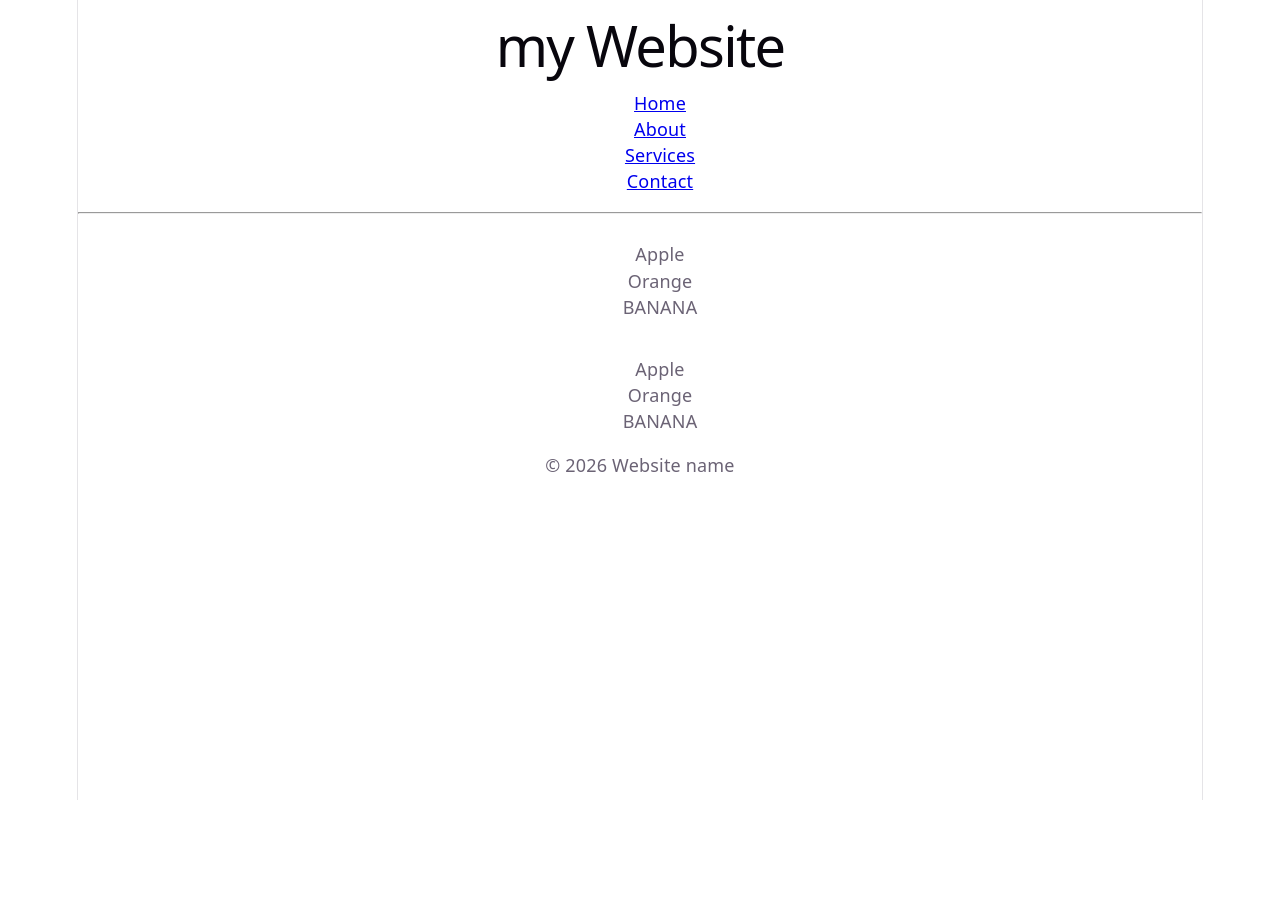
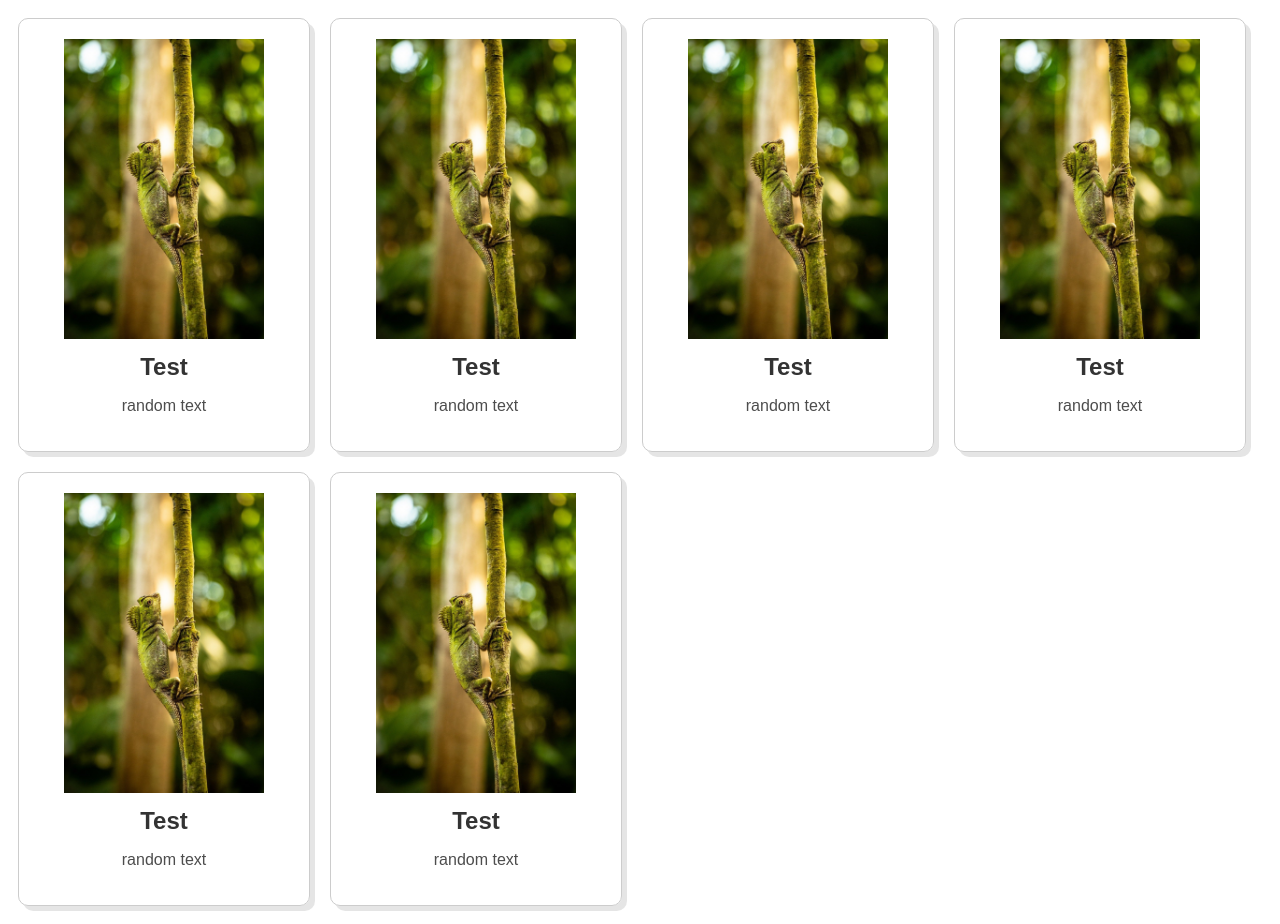
Before and after one commit to AnnaKompan/my-react-app, a React (Vite) app: page / in a window 1280 px wide. Before the commit the page ends 800 px from the top, so only its background shows below. Built offline with nearby package versions, Linux system fonts and the light colour scheme.

Commit message:
react styled card component

```diff
--- a/src/App.jsx
+++ b/src/App.jsx
@@ -1,13 +1,13 @@
-import Header from "./Header";
-import Footer from "./Footer";
-import Food from "./Food";
+import Card from "./Card";
 function App() {
   return (
     <>
-      <Header />
-      <Food></Food>
-      <Food></Food>
-      <Footer></Footer>
+      <Card />
+      <Card />
+      <Card />
+      <Card />
+      <Card />
+      <Card />
     </>
   );
 }
--- /dev/null
+++ b/src/Card.jsx
@@ -0,0 +1,12 @@
+import randomPic from "./assets/henning_w-nature-10130305_1280.jpg";
+function Card() {
+  return (
+    <div className="card">
+      <img className="card__img" src={randomPic} alt="random picture" />
+      <h2 className="card__title">Test</h2>
+      <p className="card__txt">random text</p>
+    </div>
+  );
+}
+
+export default Card;
--- a/src/Food.jsx
+++ /dev/null
@@ -1,13 +0,0 @@
-function Food() {
-  const food1 = "Orange";
-  const food2 = "Banana";
-
-  return (
-    <ul>
-      <li>Apple</li>
-      <li>{food1}</li>
-      <li>{food2.toUpperCase()}</li>
-    </ul>
-  );
-}
-export default Food;
--- a/src/Footer.jsx
+++ /dev/null
@@ -1,8 +0,0 @@
-function Footer() {
-  return (
-    <footer>
-      <p>&copy; {new Date().getFullYear()} Website name</p>
-    </footer>
-  );
-}
-export default Footer;
--- a/src/Header.jsx
+++ /dev/null
@@ -1,26 +0,0 @@
-function Header() {
-  return (
-    <header>
-      <h1>my Website</h1>
-      <nav>
-        <ul>
-          <li>
-            <a href="#">Home</a>
-          </li>
-          <li>
-            <a href="#">About</a>
-          </li>
-          <li>
-            <a href="#">Services</a>
-          </li>
-          <li>
-            <a href="#">Contact</a>
-          </li>
-        </ul>
-      </nav>
-      <hr />
-    </header>
-  );
-}
-
-export default Header;
--- a/src/index.css
+++ b/src/index.css
@@ -1,115 +1,27 @@
-:root {
-  --text: #6b6375;
-  --text-h: #08060d;
-  --bg: #fff;
-  --border: #e5e4e7;
-  --code-bg: #f4f3ec;
-  --accent: #aa3bff;
-  --accent-bg: rgba(170, 59, 255, 0.1);
-  --accent-border: rgba(170, 59, 255, 0.5);
-  --social-bg: rgba(244, 243, 236, 0.5);
-  --shadow: rgba(0, 0, 0, 0.1) 0 10px 15px -3px,
-    rgba(0, 0, 0, 0.05) 0 4px 6px -2px;
-
-  --sans: system-ui, "Segoe UI", Roboto, sans-serif;
-  --heading: system-ui, "Segoe UI", Roboto, sans-serif;
-  --mono: ui-monospace, Consolas, monospace;
-
-  font: 18px/145% var(--sans);
-  letter-spacing: 0.18px;
-  color-scheme: light dark;
-  color: var(--text);
-  background: var(--bg);
-  font-synthesis: none;
-  text-rendering: optimizeLegibility;
-  -webkit-font-smoothing: antialiased;
-  -moz-osx-font-smoothing: grayscale;
-
-  @media (max-width: 1024px) {
-    font-size: 16px;
-  }
-}
-ul,
-ol {
-  list-style: none;
+.card__img {
+  max-width: 80%;
+  height: auto;
+  margin-bottom: 10px;
 }
 
-@media (prefers-color-scheme: dark) {
-  :root {
-    --text: #9ca3af;
-    --text-h: #f3f4f6;
-    --bg: #16171d;
-    --border: #2e303a;
-    --code-bg: #1f2028;
-    --accent: #c084fc;
-    --accent-bg: rgba(192, 132, 252, 0.15);
-    --accent-border: rgba(192, 132, 252, 0.5);
-    --social-bg: rgba(47, 48, 58, 0.5);
-    --shadow: rgba(0, 0, 0, 0.4) 0 10px 15px -3px,
-      rgba(0, 0, 0, 0.25) 0 4px 6px -2px;
-  }
-
-  #social .button-icon {
-    filter: invert(1) brightness(2);
-  }
+.card {
+  border: 1px solid hsl(0, 0%, 80%);
+  border-radius: 10px;
+  box-shadow: 5px 5px hsla(0, 0%, 0%, 0.1);
+  padding: 20px;
+  margin: 10px;
+  text-align: center;
+  max-width: 250px;
+  display: inline-block;
 }
 
-body {
+.card__title {
+  font-family: Arial, sans-serif;
   margin: 0;
+  color: hsl(0, 0%, 20%);
 }
 
-#root {
-  width: 1126px;
-  max-width: 100%;
-  margin: 0 auto;
-  text-align: center;
-  border-inline: 1px solid var(--border);
-  min-height: 100svh;
-  display: flex;
-  flex-direction: column;
-  box-sizing: border-box;
+.card__txt {
+  font-family: Arial, sans-serif;
+  color: hsl(0, 0%, 30%);
 }
-
-h1,
-h2 {
-  font-family: var(--heading);
-  font-weight: 500;
-  color: var(--text-h);
-}
-
-h1 {
-  font-size: 56px;
-  letter-spacing: -1.68px;
-  margin: 32px 0;
-  @media (max-width: 1024px) {
-    font-size: 36px;
-    margin: 20px 0;
-  }
-}
-h2 {
-  font-size: 24px;
-  line-height: 118%;
-  letter-spacing: -0.24px;
-  margin: 0 0 8px;
-  @media (max-width: 1024px) {
-    font-size: 20px;
-  }
-}
-p {
-  margin: 0;
-}
-
-code,
-.counter {
-  font-family: var(--mono);
-  display: inline-flex;
-  border-radius: 4px;
-  color: var(--text-h);
-}
-
-code {
-  font-size: 15px;
-  line-height: 135%;
-  padding: 4px 8px;
-  background: var(--code-bg);
-}
--- a/src/main.jsx
+++ b/src/main.jsx
@@ -2,7 +2,6 @@ import { StrictMode } from "react";
 import { createRoot } from "react-dom/client";
 import "./index.css";
 import App from "./App.jsx";
-import Header from "./Header.jsx";
 
 createRoot(document.getElementById("root")).render(
   <StrictMode>
```
Also changed, not shown: test.js (added, +10 -0 lines), src/assets/henning_w-nature-10130305_1280.jpg (added).
